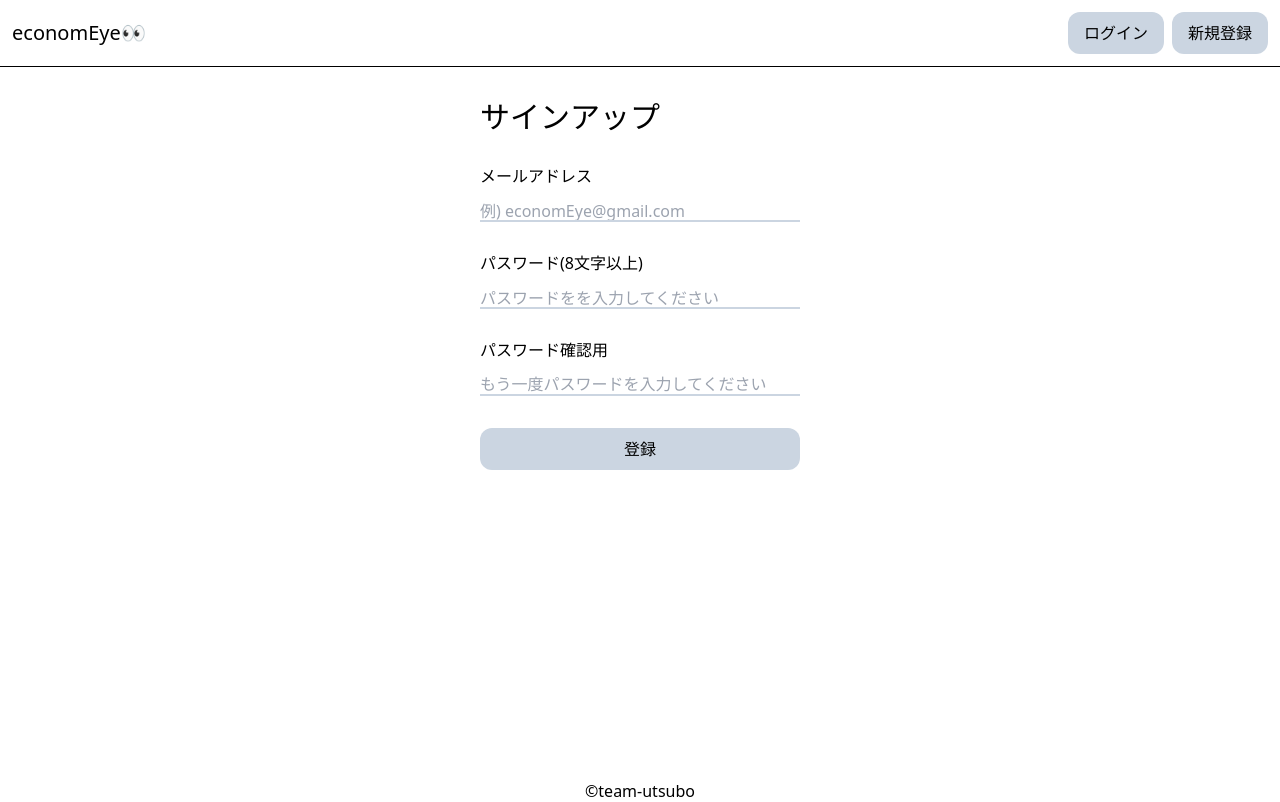
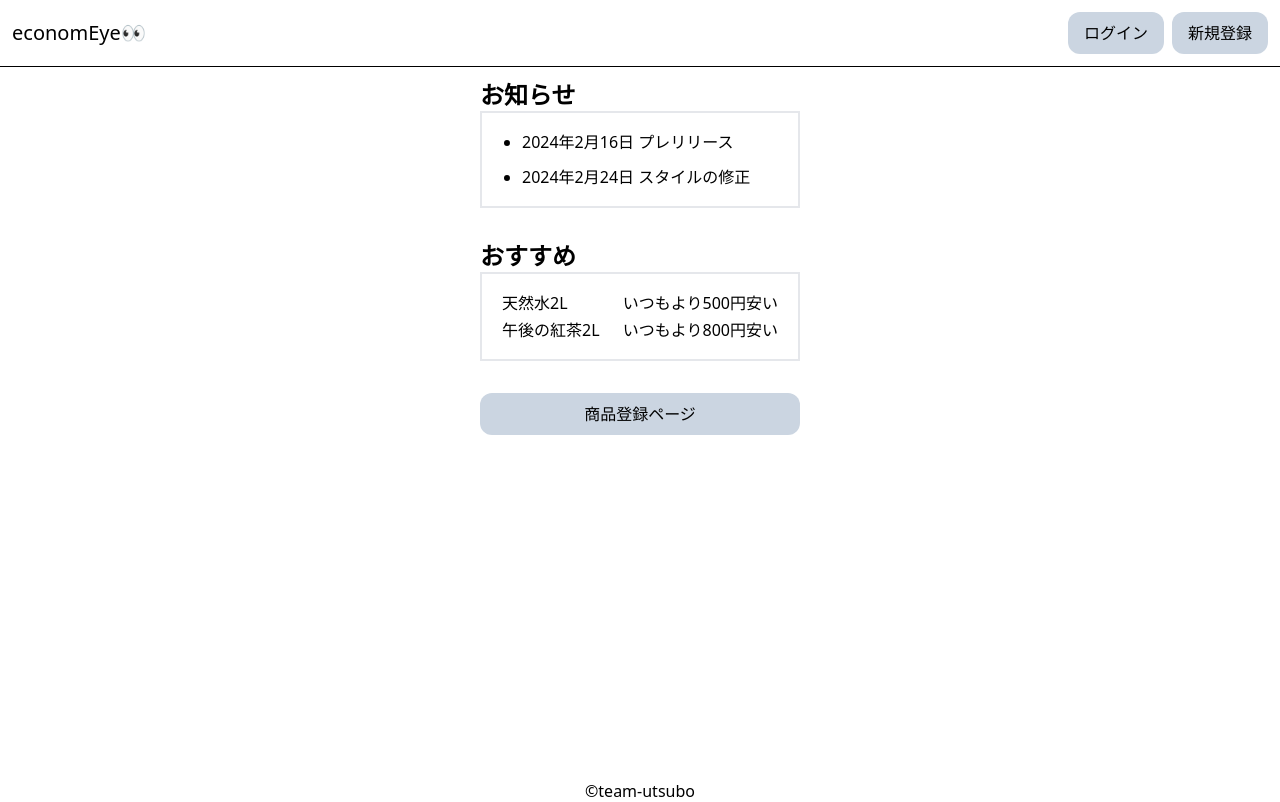
Before and after one commit to kikudesuyo/economEye, a React (Vite) app: page / in a window 1280 px wide. Built offline with nearby package versions, Linux system fonts and the light colour scheme.

Commit message:
refactor: styling Top page

```diff
--- a/src/App.tsx
+++ b/src/App.tsx
@@ -12,7 +12,7 @@ import Header from "@/utils/components/Header";
 import Footer from "@/utils/components/Footer";
 
 function App() {
-  const [pageName, setPageName] = React.useState<PageName>("Signup");
+  const [pageName, setPageName] = React.useState<PageName>("Top");
 
   const pageMap = {
     Home: <Home />,
--- a/src/pages/Top.tsx
+++ b/src/pages/Top.tsx
@@ -10,20 +10,23 @@ const Top = ({ setPageName }: Props) => {
     <div className="flex flex-col w-80 mx-auto pt-3 gap-8">
       <div>
         <h1 className="text-2xl font-bold">お知らせ</h1>
-        <div className="border-4 p-5">
-          <p>2024年2月16日 プレリリース</p>
+        <div className="p-5 grid grid-cols-1 gap-4 border-2">
+          <ul className="list-disc pl-5 flex flex-col gap-4">
+            <li>2024年2月16日 プレリリース</li>
+            <li>2024年2月24日 スタイルの修正</li>
+          </ul>
         </div>
       </div>
       <div>
         <h2 className="text-2xl font-bold">おすすめ</h2>
-        <div className="flex flex-col  border-4 p-5 gap-2">
+        <div className="flex flex-col  border-2 p-5 gap-2">
           <div className="flex justify-between">
             <p>天然水2L</p>
-            <p>500円安い</p>
+            <p>いつもより500円安い</p>
           </div>
           <div className="flex justify-between">
             <p>午後の紅茶2L</p>
-            <p>800円安い</p>
+            <p>いつもより800円安い</p>
           </div>
         </div>
       </div>
```
